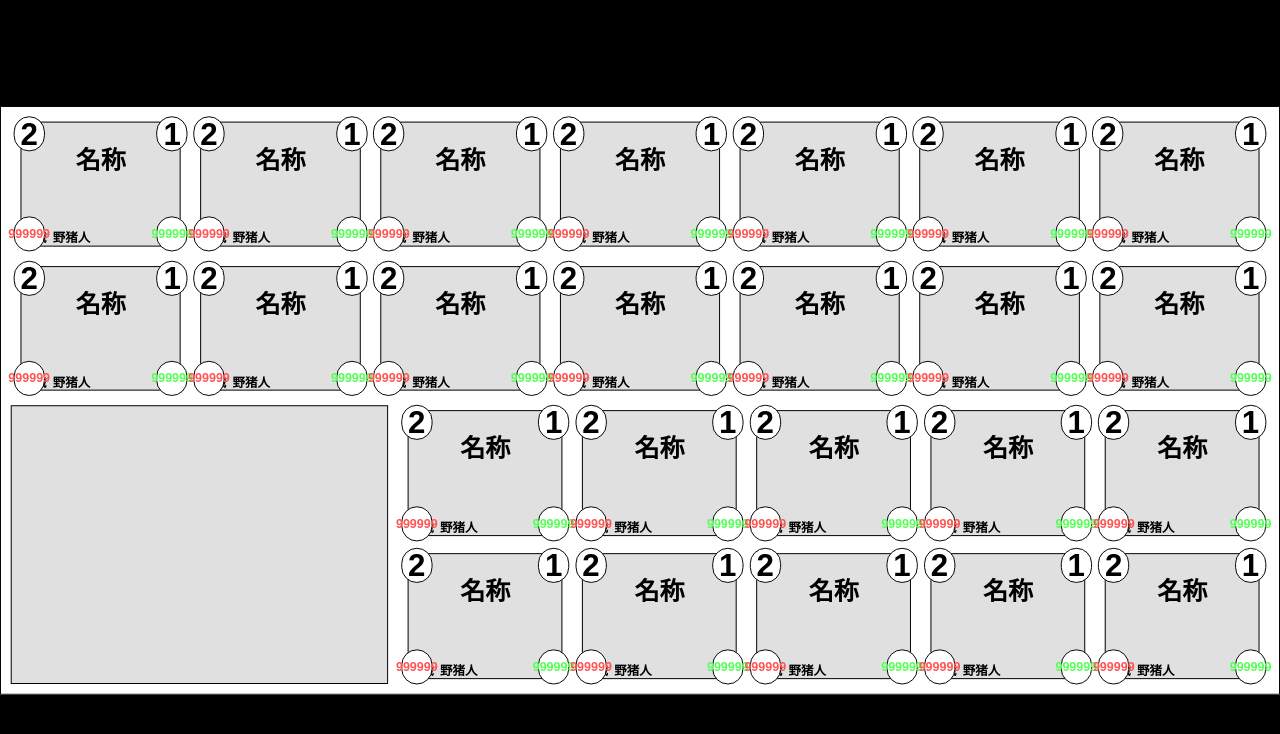
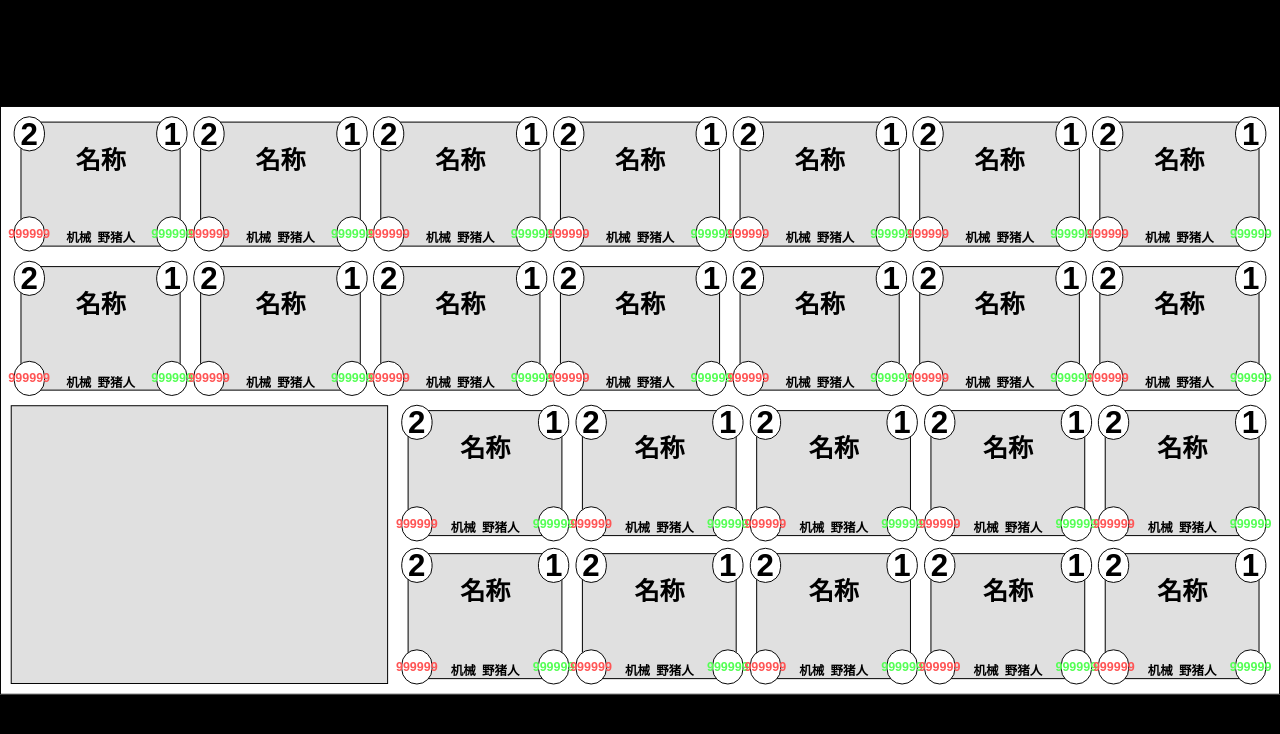
Before and after one commit to seven-it-work/godot-compoent, a Vue app in the folder ls/: page /test_idex in a window 1280 px wide. Shown: the top 734 px of the page. Built offline with nearby package versions, Linux system fonts and the light colour scheme.

Commit message:
style(HearthstoneCard): 调整底部布局样式以居中显示
将底部内容布局从两端对齐改为居中显示，并添加间距以改善视觉平衡

```diff
--- a/ls/src/components/HearthstoneCard.vue
+++ b/ls/src/components/HearthstoneCard.vue
@@ -115,7 +115,8 @@
 .card-bottom {
   display: flex;
   align-items: center;
-  justify-content: space-between;
+  justify-content: center;
+  gap: 20%;
 }
 
 /* 底部文本 */
@@ -124,6 +125,7 @@
   gap: 10%;
   font-size: 2vw;
   font-weight: bold;
+  justify-content: center;
 }
 
 .text-item {
```
